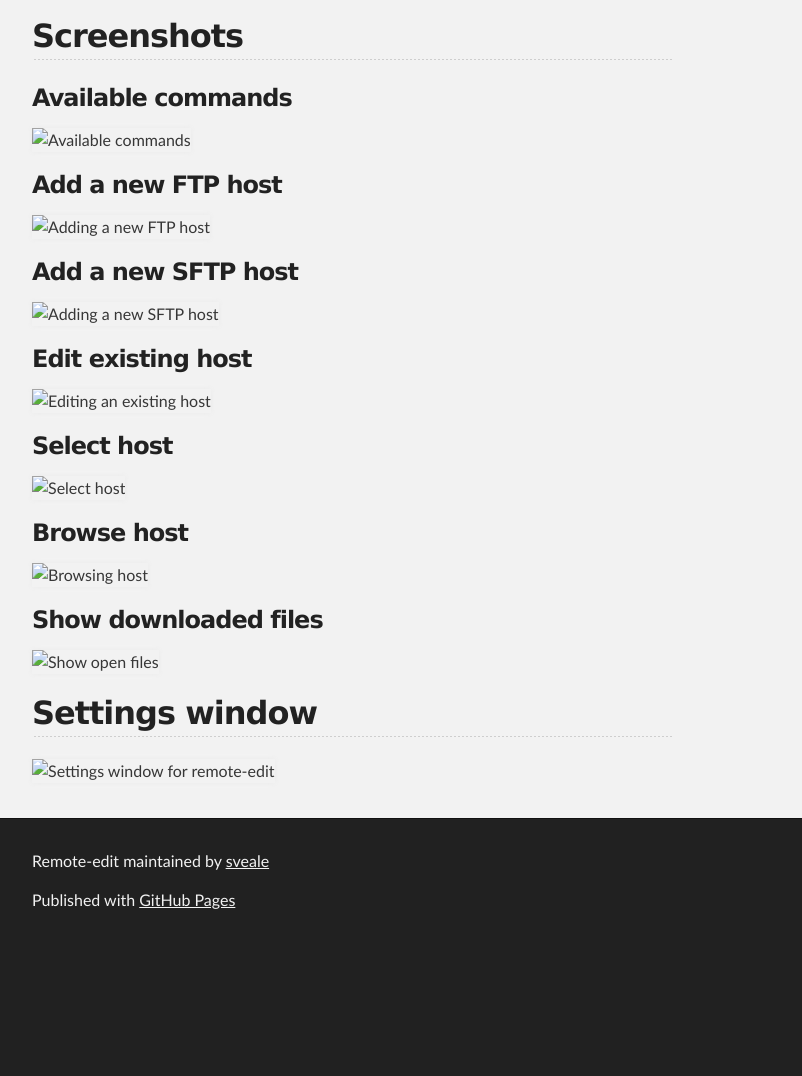
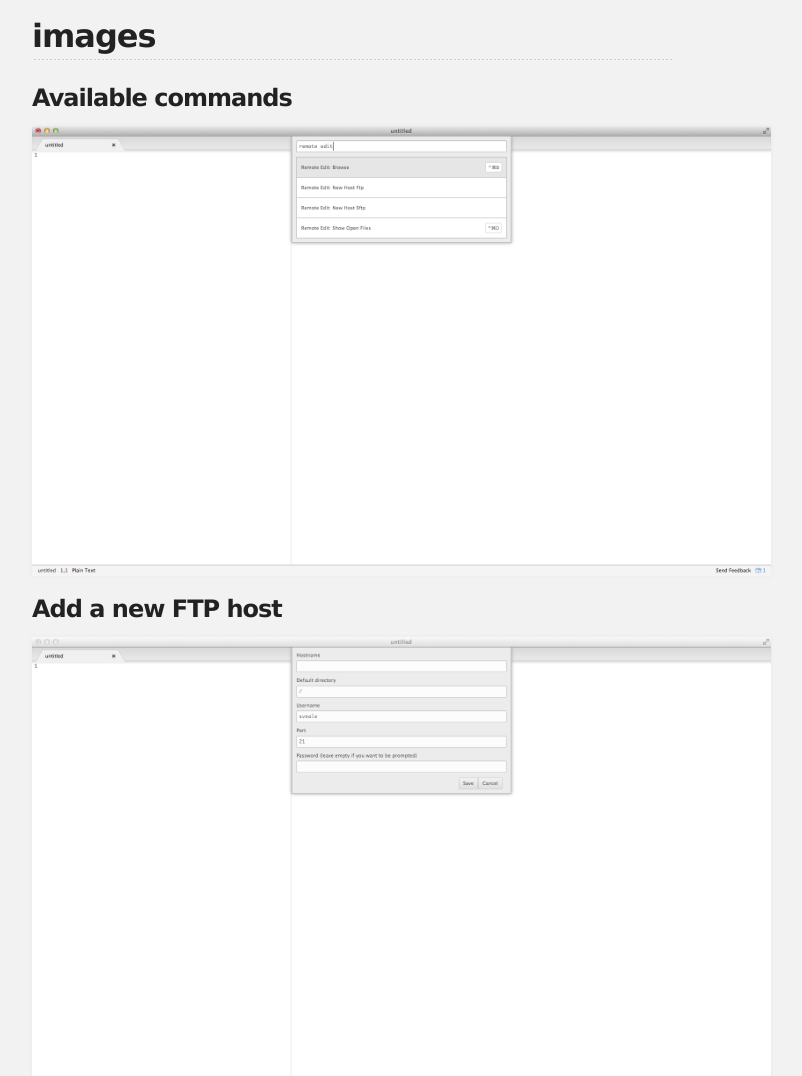
Before and after one commit to sveale/remote-edit, a plain HTML site: page index.html in a window 1280 px wide. Shown: the part 1033-2109 px from the top of the page, without its empty margins (288-1090 px from the left). Before the commit the page ends 1980 px from the top, so only its background shows below. Drawn offline with Linux system fonts and the light colour scheme.

```diff
--- a/index.html
+++ b/index.html
@@ -70,47 +70,47 @@
 <p>While in "show downloaded files" mode you can remove a file from the list by pressing "shift-d". The file is deleted locally but not remotely.</p>
 
 <h2>
-<a name="screenshots" class="anchor" href="#screenshots"><span class="octicon octicon-link"></span></a>Screenshots</h2>
+<a name="images" class="anchor" href="#images"><span class="octicon octicon-link"></span></a>images</h2>
 
 <h3>
 <a name="available-commands" class="anchor" href="#available-commands"><span class="octicon octicon-link"></span></a>Available commands</h3>
 
-<p><img src="./screenshots/commands.png" alt="Available commands"></p>
+<p><img src="./images/commands.png" alt="Available commands"></p>
 
 <h3>
 <a name="add-a-new-ftp-host" class="anchor" href="#add-a-new-ftp-host"><span class="octicon octicon-link"></span></a>Add a new FTP host</h3>
 
-<p><img src="./screenshots/new-host-ftp.png" alt="Adding a new FTP host"></p>
+<p><img src="./images/new-host-ftp.png" alt="Adding a new FTP host"></p>
 
 <h3>
 <a name="add-a-new-sftp-host" class="anchor" href="#add-a-new-sftp-host"><span class="octicon octicon-link"></span></a>Add a new SFTP host</h3>
 
-<p><img src="./screenshots/new-host-sftp.png" alt="Adding a new SFTP host"></p>
+<p><img src="./images/new-host-sftp.png" alt="Adding a new SFTP host"></p>
 
 <h3>
 <a name="edit-existing-host" class="anchor" href="#edit-existing-host"><span class="octicon octicon-link"></span></a>Edit existing host</h3>
 
-<p><img src="./screenshots/edit-host.png" alt="Editing an existing host"></p>
+<p><img src="./images/edit-host.png" alt="Editing an existing host"></p>
 
 <h3>
 <a name="select-host" class="anchor" href="#select-host"><span class="octicon octicon-link"></span></a>Select host</h3>
 
-<p><img src="./screenshots/select-host.png" alt="Select host"></p>
+<p><img src="./images/select-host.png" alt="Select host"></p>
 
 <h3>
 <a name="browse-host" class="anchor" href="#browse-host"><span class="octicon octicon-link"></span></a>Browse host</h3>
 
-<p><img src="./screenshots/browse-host.png" alt="Browsing host"></p>
+<p><img src="./images/browse-host.png" alt="Browsing host"></p>
 
 <h3>
 <a name="show-downloaded-files" class="anchor" href="#show-downloaded-files"><span class="octicon octicon-link"></span></a>Show downloaded files</h3>
 
-<p><img src="./screenshots/show-open-files.png" alt="Show open files"></p>
+<p><img src="./images/show-open-files.png" alt="Show open files"></p>
 
 <h2>
 <a name="settings-window" class="anchor" href="#settings-window"><span class="octicon octicon-link"></span></a>Settings window</h2>
 
-<p><img src="./screenshots/settings.png" alt="Settings window for remote-edit"></p>
+<p><img src="./images/settings.png" alt="Settings window for remote-edit"></p>
       </section>
     </div>
 
```
Also changed, not shown: params.json (+1 -1 lines).
